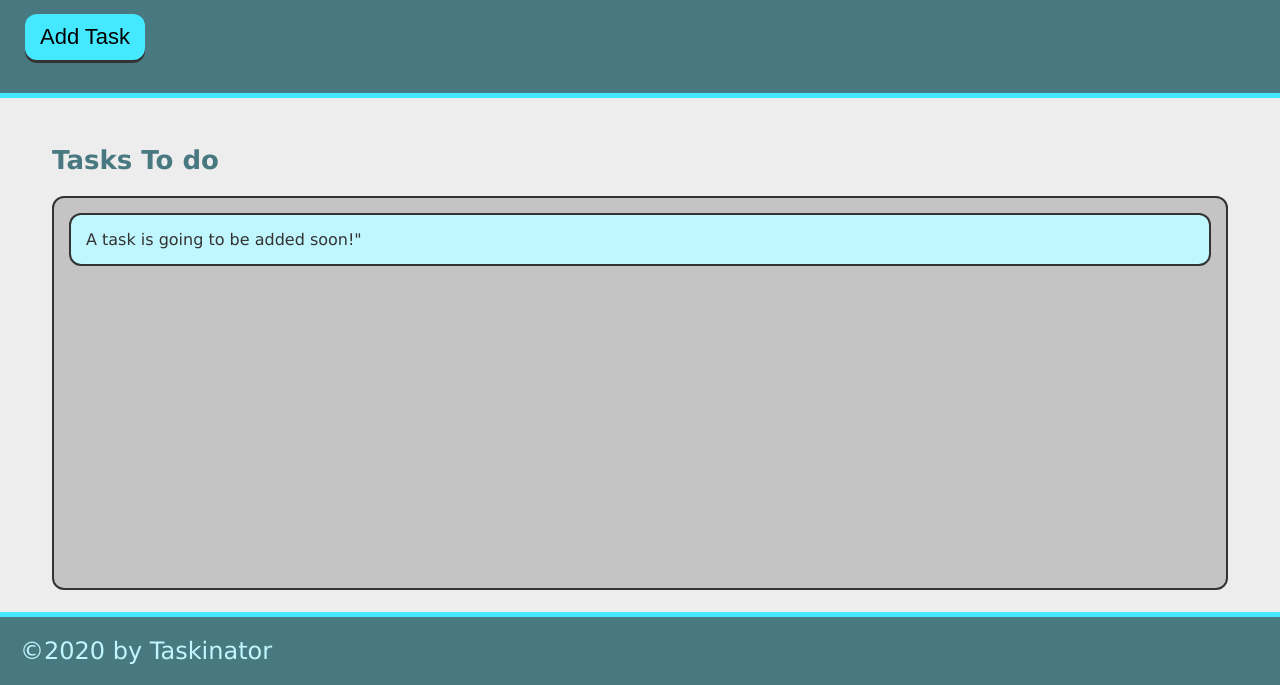
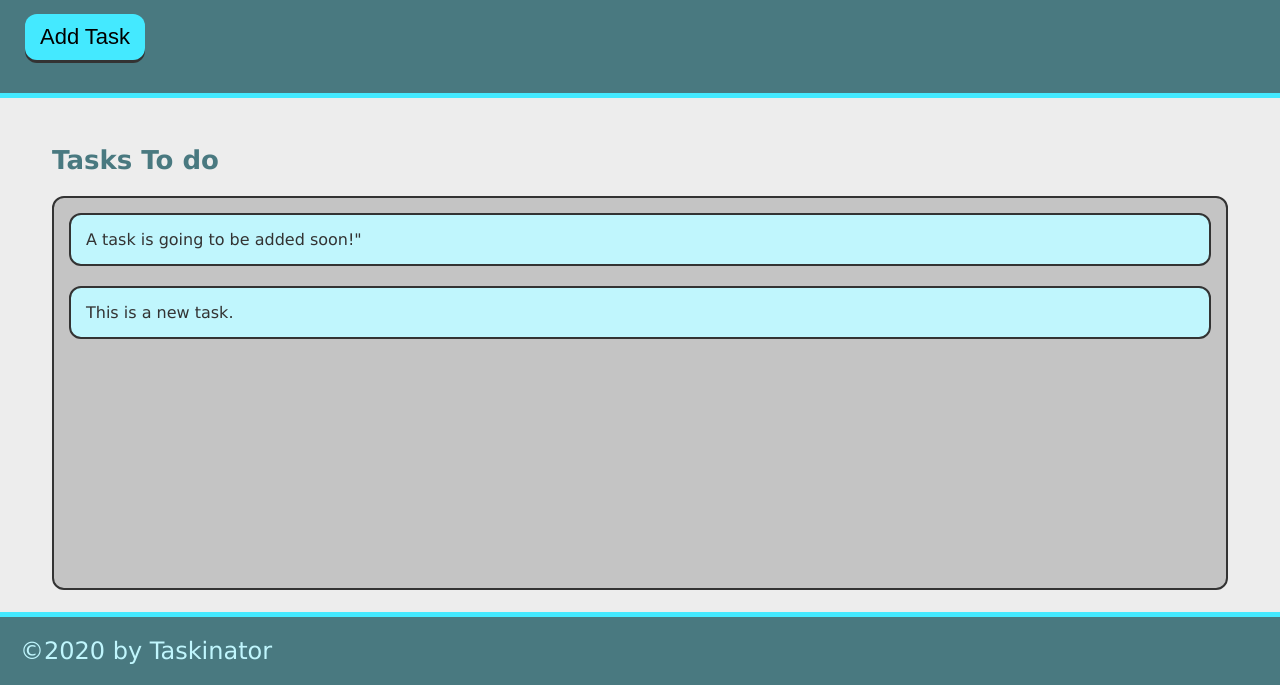
Before and after one commit to bhumisha/taskinator, a plain HTML site: page index.html in a window 1280 px wide. Both pictures are taken after a click on the button "Add Task". Shown: the part 115-800 px from the top of the page. Drawn offline with Linux system fonts and the light colour scheme.

Commit message:
add ability to add task

```diff
--- a/assets/js/script.js
+++ b/assets/js/script.js
@@ -0,0 +1,13 @@
+
+
+var buttonEl = document.querySelector("#buttonEl");
+var tasksToDoEl = document.querySelector("#tasks-to-do");
+
+var createTaskHandler = function() {
+  var listItemEl = document.createElement("li");
+  listItemEl.className = "task-item";
+  listItemEl.textContent = "This is a new task.";
+  tasksToDoEl.appendChild(listItemEl);
+}
+
+buttonEl.addEventListener("click", createTaskHandler);
--- a/index.html
+++ b/index.html
@@ -11,12 +11,12 @@
     <header>
         <h1 class="page-title">Taskinator</h1>
         <p>Click the button below to add a new task!</p>
-        <button class="btn" >Add Task</button>
+        <button class="btn" id="buttonEl" >Add Task</button>
     </header>
     <main class="page-content">
         <section class="task-list-wrapper">
             <h2 class="list-title">Tasks To do</h2>
-            <ul class="task-list">
+            <ul class="task-list" id="tasks-to-do">
                 <li class="task-item">A task is going to be added soon!"</li>
             </ul>
         </section>
```
